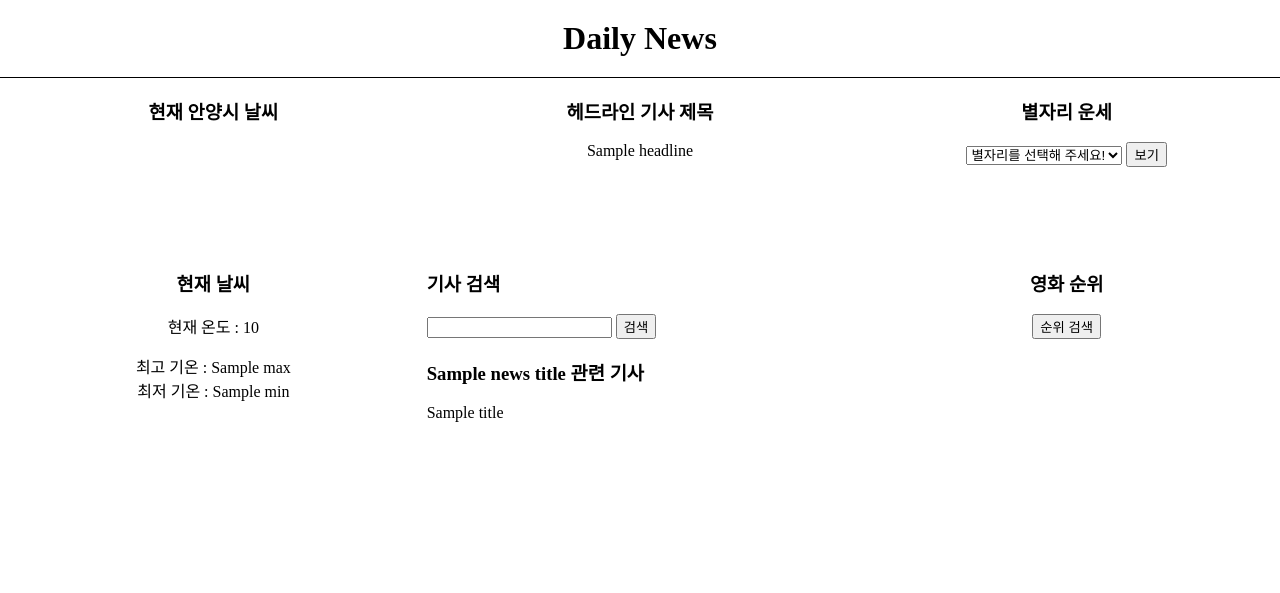
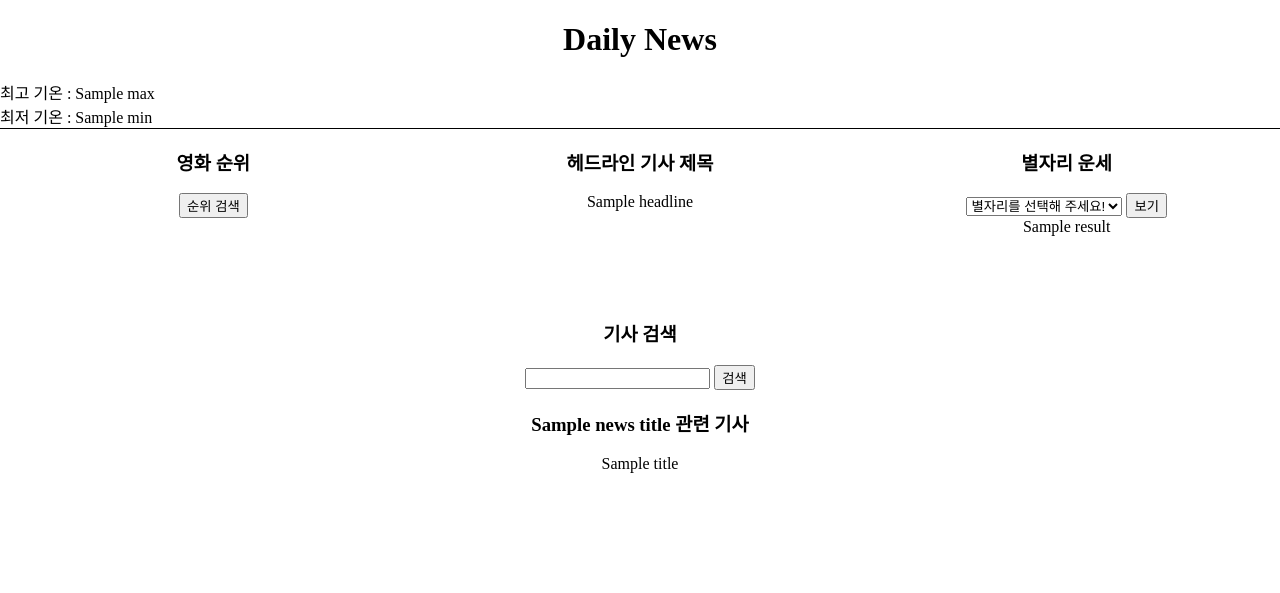
Before and after one commit to ssc9811/Capstone_Design, a Flask app: template project/templates/home.html in a window 1280 px wide. Shown: the top 593 px of the page. Run offline with Flask 2, Linux system fonts and the light colour scheme; the template is opened without the code that fills it: most values are stand-ins (such as "Sample title", 1, 10 or a date in 2020); parts of the project's set-up code (start-up, migrations or seed data) failed here and were passed over.

Commit message:
home.html 변경, 운세 home에 출력

```diff
--- a/project/main.py
+++ b/project/main.py
@@ -1,7 +1,7 @@
 from flask import Flask , render_template, request, redirect
 from google_news import search_news, headline_news
 from naver_weather import naver_weather
-# from fortune import extract_fortune
+from fortune import extract_fortune
 # from google_movies import google_movies
 
 app = Flask(__name__)
@@ -30,11 +30,12 @@
 #     movies = google_movies()
 #     return render_template("movies.html", movies=movies)
 
-# @app.route("/fortune")
-# def fortune():
-#     value = request.args.get('selectBox')
-#     # print(type(value))
-#     result = extract_fortune(value)
-#     return render_template("fortune.html", result=result)
+@app.route("/fortune")
+def fortune():
+    headline = headline_news()
+    weather = naver_weather()
+    value = request.args.get('selectBox')
+    result = extract_fortune(value)
+    return render_template("home.html", headline=headline, weather=weather, result=result)
 
 app.run(host="127.0.0.1")
--- a/project/static/css/main.css
+++ b/project/static/css/main.css
@@ -1,7 +1,7 @@
 .container {
     display: grid;
     grid-template-columns: repeat(3, 1fr);
-    grid-template-rows: repeat(3, 1fr)
+    grid-template-rows: repeat(2, 1fr)
 }
 body {
     margin: 0;
@@ -9,12 +9,23 @@
 .item {
     text-align: center;
 }
-h1 {
+.item:nth-child(1){
+    grid-row: 1/3;
+}
+.item:nth-child(3){
+    grid-column: 3/4;
+    grid-row: -3/-1;
+}
+
+.title {
     text-align :center;
     border-bottom:1px solid black;
-    padding-bottom: 20px;
-    padding-top: 20px;
+    padding-bottom: 0;
+    padding-top: 0;
     margin: 0;
+}
+.subtitle{
+    text-align: left;
 }
 
 .title a:hover,.title a:visited{
--- a/project/templates/home.html
+++ b/project/templates/home.html
@@ -10,14 +10,22 @@
 <body>
 
   <div class="title">
+    <div class="subtitle">
+      <span class="js-weather"></span>
+    </div>
     <a href="/"><h1>Daily News</h1></a>
+    <div class="subtitle">
+      <span>최고 기온 : {{weather.max}} </span><br>
+      <sapn>최저 기온 : {{weather.min}} </sapn>
       </div>
+  </div>
+
   <div class="container">
     <div class="item">
-        <h3>현재 안양시 날씨</h3>
-        <span class="js-weather">
-
-        </span>
+      <h3>영화 순위</h3>
+      <form action="/movies" methond="get">
+        <input type="submit" value="순위 검색">
+      </form>
     </div>
     <div class="item">
       <h3>헤드라인 기사 제목</h3>
@@ -34,33 +42,19 @@
       <form action="/fortune" method="get">
         <select id="selectBox" name="selectBox" onChange="selectForm(this.options[this.selectedIndex].value)"
           style=width:200>
-
           <option>별자리를 선택해 주세요!</option>
-
           <option value="0">물병자리</option>
-
           <option value="1">물고기자리</option>
-
           <option value="2">양자리</option>
-
           <option value="3">황소자리</option>
-
           <option value="4">쌍둥이자리</option>
-
           <option value="5">게자리</option>
-
           <option value="6">사자자리</option>
-
           <option value="7">처녀자리</option>
-
           <option value="8">천칭자리</option>
-
           <option value="9">전갈자리</option>
-
           <option value="10">사수자리</option>
-
           <option value="11">염소자리</option>
-
         </select>
         <input type="submit" value="보기">
       </form>
@@ -138,17 +132,11 @@
 
         </div>
 
-
+        {{result}}
       </div>
     </div>
+
     <div class="item">
-        <h3>현재 날씨</h3>
-        <sapn>현재 온도 : {{weather.temp}}</sapn>
-        <p>
-          <span>최고 기온 : {{weather.max}} </span><br>
-          <sapn>최저 기온 : {{weather.min}} </sapn>
-      </div>
-      <div class="nocenter">
       <h3>기사 검색</h3>
       <form action="/report" method="get">
         <input type="text" name="title">
@@ -162,12 +150,7 @@
       </section>
     </div>
 
-      <div class="item">
-        <h3>영화 순위</h3>
-        <form action="/movies" methond="get">
-          <input type="submit" value="순위 검색">
-        </form>
-      </div>
+
 
     <!-- 마지막 -->
   </div>
```
Also changed, not shown: project/templates/fortune.html (+0 -11 lines), project/test.py (+12 -7 lines). Lines whose indentation alone changed are shown as unchanged.
